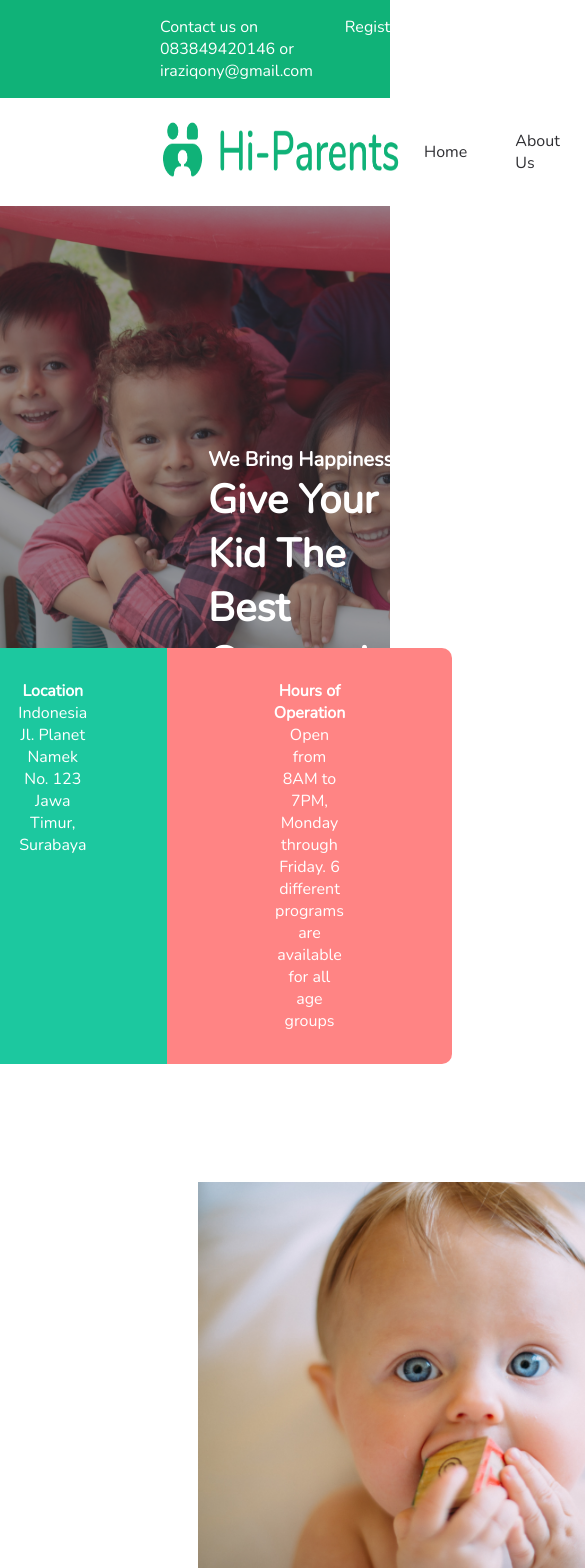
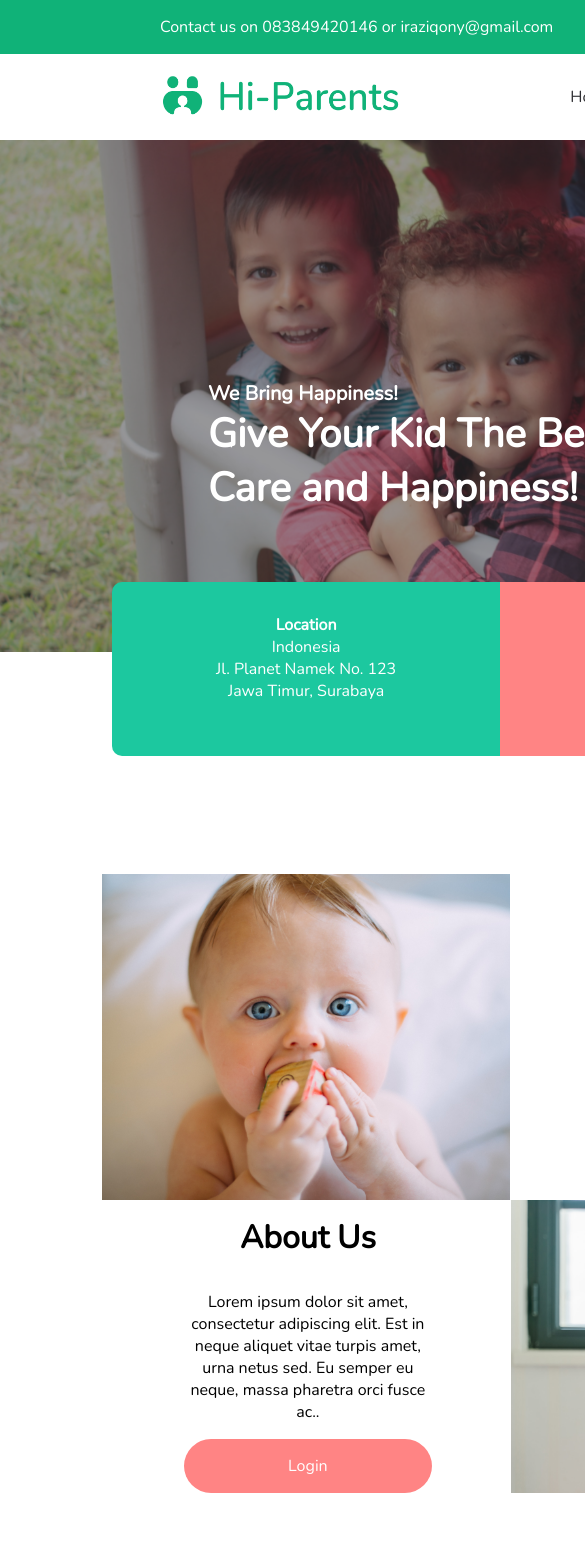
Before and after one commit to tiasafernanda/Hi-Parents, a React (Create React App) app: page / in a window 390 px wide. Shown: the top 1568 px of the page, 585 px wide, since content can reach past the window. Built offline with nearby package versions, Linux system fonts and the light colour scheme.

Commit message:
fixing layout and add homepage responsive

```diff
--- a/package.json
+++ b/package.json
@@ -25,6 +25,7 @@
     "redux-devtools-extension": "^2.13.9",
     "redux-saga": "^1.1.3",
     "sass": "^1.43.5",
+    "sweetalert2": "^11.2.1",
     "web-vitals": "^1.1.2"
   },
   "scripts": {
--- a/src/components/layout/SearchInput.jsx
+++ b/src/components/layout/SearchInput.jsx
@@ -22,6 +22,7 @@ const SearchIconWrapper = styled('div')(({ theme }) => ({
   alignItems: 'center',
   justifyContent: 'center',
   color: '#787885',
+  zIndex: '-10',
 }));
 
 const StyledInputBase = styled(InputBase)(({ theme }) => ({
@@ -45,7 +46,10 @@ const SearchInput = () => {
         <SearchIconWrapper>
           <SearchIcon />
         </SearchIconWrapper>
-        <StyledInputBase placeholder="Search something here..." inputProps={{ 'aria-label': 'search' }} />
+        <StyledInputBase
+          placeholder='Search something here...'
+          inputProps={{ 'aria-label': 'search' }}
+        />
       </Search>
     </>
   );
--- a/src/pages/activitydetail/ActivityDetail.jsx
+++ b/src/pages/activitydetail/ActivityDetail.jsx
@@ -20,6 +20,22 @@ export default function ActivityDetail() {
     };
   };
   console.log('image', image);
+  const [image1, setImage1] = useState();
+  const [preview1, setPreview1] = useState();
+  console.log('preview', preview1);
+  const handleImage1 = (e) => {
+    const file = e.target.files[0];
+    setImage1(file);
+    const reader = new FileReader();
+    reader.readAsDataURL(file);
+    reader.onload = () => {
+      setPreview1(reader.result);
+    };
+    reader.onerror = () => {
+      console.log('error on loading image');
+    };
+  };
+  console.log('image', image1);
 
   return (
     <div className={styles.containers}>
@@ -73,8 +89,8 @@ export default function ActivityDetail() {
             <div>
               <fieldset>
                 <legend className={styles.legend}>Photo</legend>
-                <input type='file' accept='image/*' onChange={(e) => handleImage(e)} />
-                {preview ? <img src={preview} alt='preview' /> : null}
+                <input type='file' accept='image/*' onChange={(e) => handleImage1(e)} />
+                {preview1 ? <img src={preview1} alt='preview' /> : null}
               </fieldset>
             </div>
           </div>
--- a/src/pages/activitydetail/assets/ActivityDetail.module.scss
+++ b/src/pages/activitydetail/assets/ActivityDetail.module.scss
@@ -27,6 +27,7 @@
         border-radius: 12px;
         border: 0.7px solid #d9d9d9;
         margin-bottom: 1rem;
+        width: 26rem;
       }
 
       .legend {
--- a/src/pages/clientdetail/ClientDetail.jsx
+++ b/src/pages/clientdetail/ClientDetail.jsx
@@ -8,6 +8,7 @@ import Box from '@mui/material/Box';
 import Modal from '@mui/material/Modal';
 import Fade from '@mui/material/Fade';
 import TextField from '@mui/material/TextField';
+import Swal from 'sweetalert2';
 
 const style = {
   position: 'absolute',
@@ -18,6 +19,24 @@ const style = {
 };
 
 export default function ClientDetail() {
+  const showAlert = () => {
+    const Toast = Swal.mixin({
+      toast: true,
+      position: 'bottom',
+      showConfirmButton: false,
+      timer: 3000,
+      timerProgressBar: true,
+      didOpen: (toast) => {
+        toast.addEventListener('mouseenter', Swal.stopTimer);
+        toast.addEventListener('mouseleave', Swal.resumeTimer);
+      },
+    });
+
+    Toast.fire({
+      icon: 'success',
+      title: 'Accept Client Success!',
+    });
+  };
   const [open, setOpen] = React.useState(false);
   const handleOpen = () => setOpen(true);
   const handleClose = () => setOpen(false);
@@ -34,12 +53,12 @@ export default function ClientDetail() {
         Client Detail
       </Link>
 
-      <div className={styles.success}>
+      {/* <div className={styles.success}>
         <p>Accept Client Success!</p>
         <button>
           <b> X</b>
         </button>
-      </div>
+      </div> */}
 
       <div className={styles.container}>
         <h3>Parent Information</h3>
@@ -172,6 +191,7 @@ export default function ClientDetail() {
             borderRadius: '40px',
             color: 'white',
           }}
+          onClick={showAlert}
         >
           Accept
         </button>
--- a/src/pages/clientdetail/assets/ClientDetail.module.scss
+++ b/src/pages/clientdetail/assets/ClientDetail.module.scss
@@ -8,33 +8,33 @@
     margin-left: 1.7rem;
   }
 
-  .success {
-    display: flex;
-    padding: 1rem;
-    background-color: #50efb6;
-    width: 21rem;
-    border-radius: 30px;
-    justify-content: center;
-    position: relative;
-    top: 57px;
-    left: 428px;
+  // .success {
+  //   display: flex;
+  //   padding: 1rem;
+  //   background-color: #50efb6;
+  //   width: 21rem;
+  //   border-radius: 30px;
+  //   justify-content: center;
+  //   position: relative;
+  //   top: 57px;
+  //   left: 428px;
 
-    p {
-      text-align: center;
-    }
+  //   p {
+  //     text-align: center;
+  //   }
 
-    button {
-      border: none;
-      background-color: transparent;
-      position: relative;
-      left: 53px;
-    }
-  }
+  //   button {
+  //     border: none;
+  //     background-color: transparent;
+  //     position: relative;
+  //     left: 53px;
+  //   }
+  // }
 
-  hr {
-    margin-top: 1rem;
-    margin-bottom: 2rem;
-  }
+  // hr {
+  //   margin-top: 1rem;
+  //   margin-bottom: 2rem;
+  // }
 
   .container {
     box-shadow: 0px 0px 5px rgba(0, 0, 0, 0.1);
--- a/src/pages/homepage/HomePage.jsx
+++ b/src/pages/homepage/HomePage.jsx
@@ -14,7 +14,7 @@ import { Link } from 'react-router-dom';
 
 export default function HomePage() {
   return (
-    <div>
+    <div className={styles.container}>
       <div className={styles.navbar}>
         <p>Contact us on 083849420146 or iraziqony@gmail.com</p>
         <div className={styles.auth}>
--- a/src/pages/homepage/assets/HomePage.module.scss
+++ b/src/pages/homepage/assets/HomePage.module.scss
@@ -1,3 +1,284 @@
+.container {
+  width: 100%;
+  .navbar {
+    display: flex;
+    justify-content: space-between;
+    padding: 1rem 10rem;
+    background-color: #10b278;
+    color: white;
+
+    .auth {
+      margin-right: 1.7rem;
+      a {
+        margin-left: 2rem;
+        text-decoration: none;
+        color: white;
+      }
+    }
+  }
+
+  .header {
+    display: flex;
+    justify-content: space-between;
+    padding: 1rem 10rem;
+    width: 100%;
+
+    img {
+      width: 15rem;
+    }
+
+    .headerLinks {
+      display: flex;
+      align-items: center;
+
+      a {
+        text-decoration: none;
+        color: #2f2f33;
+        padding: 1rem 1.5rem;
+      }
+
+      a:hover {
+        // border: 2rem #f67979;
+        border-radius: 0.5rem;
+        padding: 1rem 1.5rem;
+        color: white;
+        background-color: #f67979;
+        -webkit-border-radius: 0.5rem;
+        -moz-border-radius: 0.5rem;
+        -ms-border-radius: 0.5rem;
+        -o-border-radius: 0.5rem;
+      }
+    }
+  }
+
+  .hero {
+    display: block;
+    height: 32rem;
+    position: relative;
+    background-image: url(./img/hero.jpg);
+    background-position: center;
+    background-repeat: no-repeat;
+    background-size: cover;
+    color: white;
+
+    .heroText {
+      display: flex;
+      flex-direction: column;
+      padding: 15rem 13rem;
+      position: absolute;
+
+      p {
+        font-size: 20px;
+        font-weight: bolder;
+      }
+
+      h3 {
+        font-size: 40px;
+        font-weight: bold;
+      }
+    }
+  }
+
+  .hero::before {
+    content: '';
+    position: absolute;
+    top: 0px;
+    right: 0px;
+    bottom: 0px;
+    left: 0px;
+    background-color: #2f2f33;
+    opacity: 0.5;
+  }
+
+  .about {
+    display: flex;
+    text-align: center;
+    justify-content: center;
+    color: white;
+    margin-bottom: 3rem;
+    border-radius: 10px;
+    position: relative;
+    bottom: 70px;
+
+    .location {
+      background-color: #1cc89f;
+      padding: 2rem 5rem;
+      width: 35rem;
+      border-radius: 10px 0 0 10px;
+    }
+
+    .operation {
+      background-color: #ff8484;
+      padding: 2rem 6.65rem;
+      border-radius: 0 10px 10px 0;
+    }
+  }
+
+  .intro {
+    padding: 0 6rem;
+    text-align: center;
+
+    img {
+      width: 35rem;
+    }
+    .intro1 {
+      display: flex;
+      img {
+        position: relative;
+        left: 102px;
+      }
+
+      .introText1 {
+        h1 {
+          margin-bottom: 2rem;
+        }
+        display: flex;
+        flex-direction: column;
+        justify-content: center;
+        align-items: center;
+        // text-align: center;
+        padding: 0 11.5rem;
+
+        a {
+          margin-top: 2rem;
+          color: white;
+          background-color: #ff8484;
+          padding: 1rem 6.5rem;
+          border: none;
+          border-radius: 40px;
+          text-decoration: none;
+        }
+      }
+    }
+    .intro2 {
+      display: flex;
+      img {
+        position: relative;
+        right: 105px;
+      }
+
+      .introText2 {
+        h1 {
+          margin-bottom: 2rem;
+        }
+        display: flex;
+        flex-direction: column;
+        justify-content: center;
+        align-items: center;
+        // text-align: center;
+        padding: 0 11.5rem;
+
+        a {
+          margin-top: 2rem;
+          color: white;
+          background-color: #ff8484;
+          padding: 1rem 6.5rem;
+          border: none;
+          border-radius: 40px;
+          text-decoration: none;
+        }
+      }
+    }
+  }
+
+  .downloadMe {
+    display: flex;
+    flex-direction: column;
+    align-items: center;
+    background-color: #fafaf6;
+    margin-top: 6.5rem;
+    padding-top: 5rem;
+    padding-bottom: 4rem;
+
+    h3 {
+      margin-bottom: 1rem;
+    }
+
+    p {
+      width: 23rem;
+      text-align: center;
+      margin-bottom: 2.5rem;
+    }
+
+    .vector {
+      // position: absolute;
+      display: flex;
+      transform: scaleX(-1);
+
+      img {
+        width: 17rem;
+      }
+    }
+
+    .download {
+      a {
+        padding: 0 1rem;
+      }
+
+      img {
+        width: 10rem;
+      }
+    }
+  }
+
+  .footer {
+    background-color: #2f2f33;
+    padding: 2rem 10rem;
+    color: white;
+
+    .grid {
+      display: flex;
+      justify-content: space-between;
+
+      .logo {
+        img {
+          width: 15rem;
+        }
+
+        p {
+          width: 19rem;
+        }
+      }
+
+      .socials {
+        a {
+          margin-right: 1rem;
+        }
+        img {
+          margin-top: 1rem;
+          width: 2rem;
+          margin-right: 1rem;
+        }
+      }
+
+      .footerLinks {
+        display: flex;
+        flex-direction: column;
+
+        h5 {
+          font-size: 20px;
+        }
+
+        a {
+          text-decoration: none;
+          color: white;
+          margin-top: 1rem;
+        }
+      }
+
+      .footerContact {
+        h5 {
+          margin-bottom: 1rem;
+          font-size: 20px;
+        }
+        p {
+          margin-top: 0.2rem;
+        }
+      }
+    }
+  }
+}
+
 .navbar {
   display: flex;
   justify-content: space-between;
@@ -272,3 +553,52 @@
     }
   }
 }
+
+@media screen and (max-width: 1277px) {
+  .container {
+    .navbar {
+      width: auto;
+    }
+
+    .about {
+      width: 50rem;
+      margin-left: auto;
+      margin-right: auto;
+    }
+
+    .intro {
+      display: contents;
+
+      img {
+        width: 25.5rem;
+      }
+
+      .intro1 {
+        a {
+          margin-top: 1rem !important;
+        }
+
+        .introText1 {
+          padding-right: 140px;
+        }
+      }
+      .intro2 {
+        a {
+          margin-top: 1rem !important;
+        }
+
+        .introText2 {
+          h1 {
+            margin-top: 1rem;
+          }
+        }
+      }
+    }
+  }
+}
+
+@media screen and (max-width: 1023px) {
+  .container {
+    width: fit-content;
+  }
+}
--- a/src/pages/nannydashboard/NannyDashboard.jsx
+++ b/src/pages/nannydashboard/NannyDashboard.jsx
@@ -52,8 +52,11 @@ export default function NannyDashboard() {
             <td>#000123</td>
             <td>Yugi Muto</td>
             <td>
+              <button className={styles.statusButton}>Active</button>
+            </td>
+            <td>
               <div className={styles.dropdown}>
-                <button className={styles.statusButton}>Active</button>
+                <button className={styles.actionButton}>&bull;&bull;&bull;</button>
                 <div className={styles.dropdownContent}>
                   <a href='x'>
                     <span>
@@ -78,9 +81,6 @@ export default function NannyDashboard() {
                 </div>
               </div>
             </td>
-            <td>
-              <button className={styles.actionButton}>&bull;&bull;&bull;</button>
-            </td>
           </tr>
           <tr>
             <td>3/11/2021 07:00 PM</td>
@@ -88,8 +88,11 @@ export default function NannyDashboard() {
             <td>#000123</td>
             <td>Nobitakun</td>
             <td>
+              <button className={styles.statusButton}>Active</button>
+            </td>
+            <td>
               <div className={styles.dropdown}>
-                <button className={styles.statusButton}>Active</button>
+                <button className={styles.actionButton}>&bull;&bull;&bull;</button>
                 <div className={styles.dropdownContent}>
                   <a href='x'>
                     <span>
@@ -114,9 +117,6 @@ export default function NannyDashboard() {
                 </div>
               </div>
             </td>
-            <td>
-              <button className={styles.actionButton}>&bull;&bull;&bull;</button>
-            </td>
           </tr>
           <tr>
             <td>3/11/2021 07:00 PM</td>
@@ -124,8 +124,11 @@ export default function NannyDashboard() {
             <td>#000123</td>
             <td>Nobitakun Desu Ne</td>
             <td>
+              <button className={styles.statusButton}>Active</button>
+            </td>
+            <td>
               <div className={styles.dropdown}>
-                <button className={styles.statusButton}>Active</button>
+                <button className={styles.actionButton}>&bull;&bull;&bull;</button>
                 <div className={styles.dropdownContent}>
                   <a href='x'>
                     <span>
@@ -150,9 +153,6 @@ export default function NannyDashboard() {
                 </div>
               </div>
             </td>
-            <td>
-              <button className={styles.actionButton}>&bull;&bull;&bull;</button>
-            </td>
           </tr>
           <tr>
             <td>3/11/2021 07:00 PM</td>
@@ -160,8 +160,11 @@ export default function NannyDashboard() {
             <td>#000123</td>
             <td>Doraemon to Nani</td>
             <td>
+              <button className={styles.statusButton}>Active</button>
+            </td>
+            <td>
               <div className={styles.dropdown}>
-                <button className={styles.statusButton}>Active</button>
+                <button className={styles.actionButton}>&bull;&bull;&bull;</button>
                 <div className={styles.dropdownContent}>
                   <a href='x'>
                     <span>
@@ -186,9 +189,6 @@ export default function NannyDashboard() {
                 </div>
               </div>
             </td>
-            <td>
-              <button className={styles.actionButton}>&bull;&bull;&bull;</button>
-            </td>
           </tr>
           <tr>
             <td className={styles.noBorder}>3/11/2021 07:00 PM</td>
@@ -196,8 +196,11 @@ export default function NannyDashboard() {
             <td className={styles.noBorder}>#000123</td>
             <td className={styles.noBorder}>Sugoi Desu</td>
             <td className={styles.noBorder}>
+              <button className={styles.statusButton}>Active</button>
+            </td>
+            <td className={styles.noBorder}>
               <div className={styles.dropdown}>
-                <button className={styles.statusButton}>Active</button>
+                <button className={styles.actionButton}>&bull;&bull;&bull;</button>
                 <div className={styles.dropdownContent}>
                   <a href='x'>
                     <span>
@@ -222,9 +225,6 @@ export default function NannyDashboard() {
                 </div>
               </div>
             </td>
-            <td className={styles.noBorder}>
-              <button className={styles.actionButton}>&bull;&bull;&bull;</button>
-            </td>
           </tr>
         </table>
       </div>
--- a/src/pages/nannydashboard/assets/NannyDashboard.module.scss
+++ b/src/pages/nannydashboard/assets/NannyDashboard.module.scss
@@ -50,7 +50,8 @@
         display: none;
         position: absolute;
         background-color: white;
-        top: 25px;
+        top: 20px;
+        right: 18px;
         min-width: 160px;
         box-shadow: 0px 8px 16px 0px rgba(0, 0, 0, 0.2);
         z-index: 1;
--- a/src/routes/DashboardRouter.js
+++ b/src/routes/DashboardRouter.js
@@ -19,17 +19,17 @@ export default function DashboardRouter(props) {
       return <DashboardParent />;
     case 'actifity':
       return <ActifityParent />;
-    case 'clientdetail':
+    case 'client-detail':
       return <ClientDetail />;
-    case 'childactivity':
+    case 'child-activity':
       return <ChildActivity />;
-    case 'activitydetail':
+    case 'activity-detail':
       return <ActivityDetail />;
     case 'client':
       return <ClientList />;
-    case 'parentform':
+    case 'parent-form':
       return <ProfileParents />;
-    case 'nannylist':
+    case 'nanny-list':
       return <NannyList />;
     case 'manage':
       return <ManageChild />;
--- a/src/store/sagas/auth.js
+++ b/src/store/sagas/auth.js
@@ -1,19 +1,19 @@
-import { put, takeEvery } from "@redux-saga/core/effects";
-import { LOGINNANNY_BEGIN, LOGINNANNY_SUCCESS, LOGINNANNY_FAIL } from "../actions/types";
-import axios from "axios";
+import { put, takeEvery } from '@redux-saga/core/effects';
+import { LOGINNANNY_BEGIN, LOGINNANNY_SUCCESS, LOGINNANNY_FAIL } from '../actions/types';
+import axios from 'axios';
 
-const baseUrl = "http://see-event.herokuapp.com";
+const baseUrl = 'https://hi-parent-be.herokuapp.com/';
 //function generator
 function* loginNanny(action) {
   const { body } = action;
   try {
-    const res = yield axios.post(`${baseUrl}/user/login`, body);
+    const res = yield axios.post(`${baseUrl}users/login`, body);
     console.log(res);
     yield put(
       {
         type: LOGINNANNY_SUCCESS,
       },
-      localStorage.setItem("token", res.data.token) // setup token on local storage
+      localStorage.setItem('token', res.data.token) // setup token on local storage
     );
   } catch (err) {
     console.log(err);
```
Also changed, not shown: 1 other file (tests, documents, lock files or other folders).
